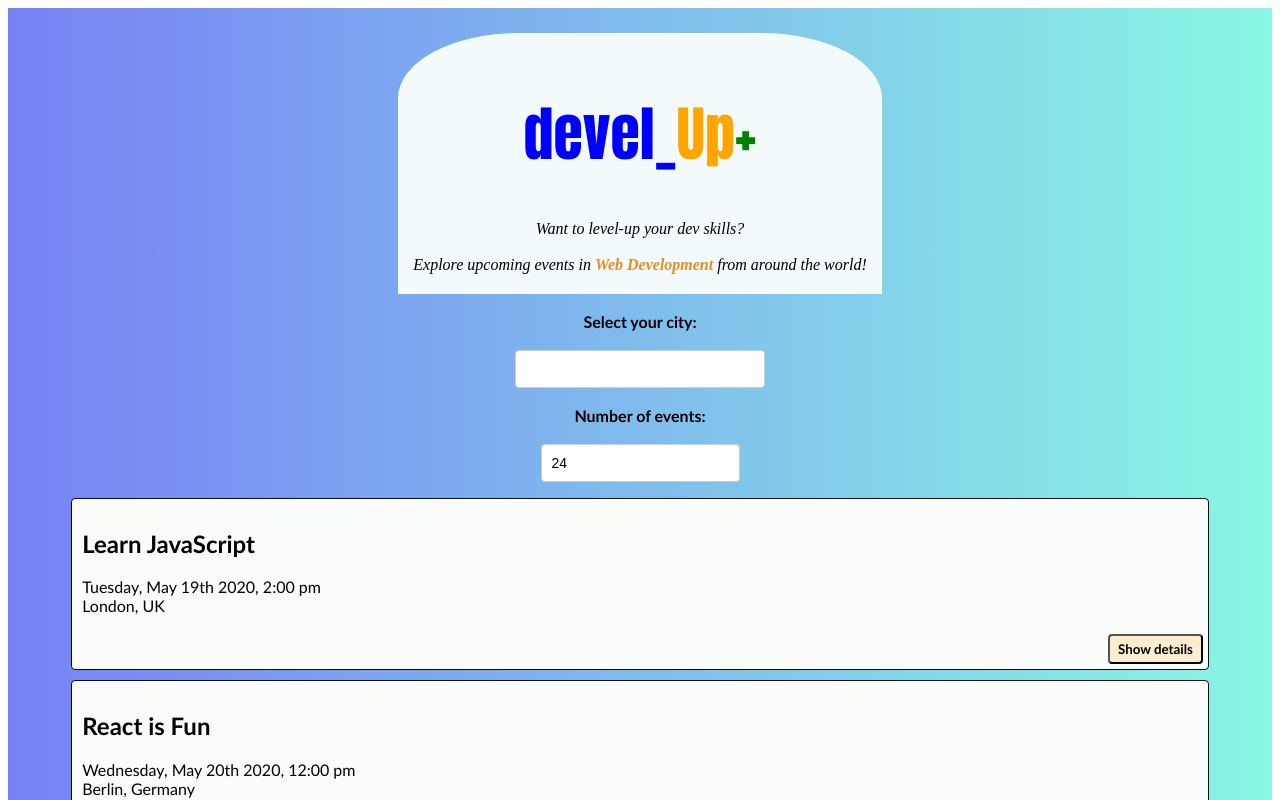
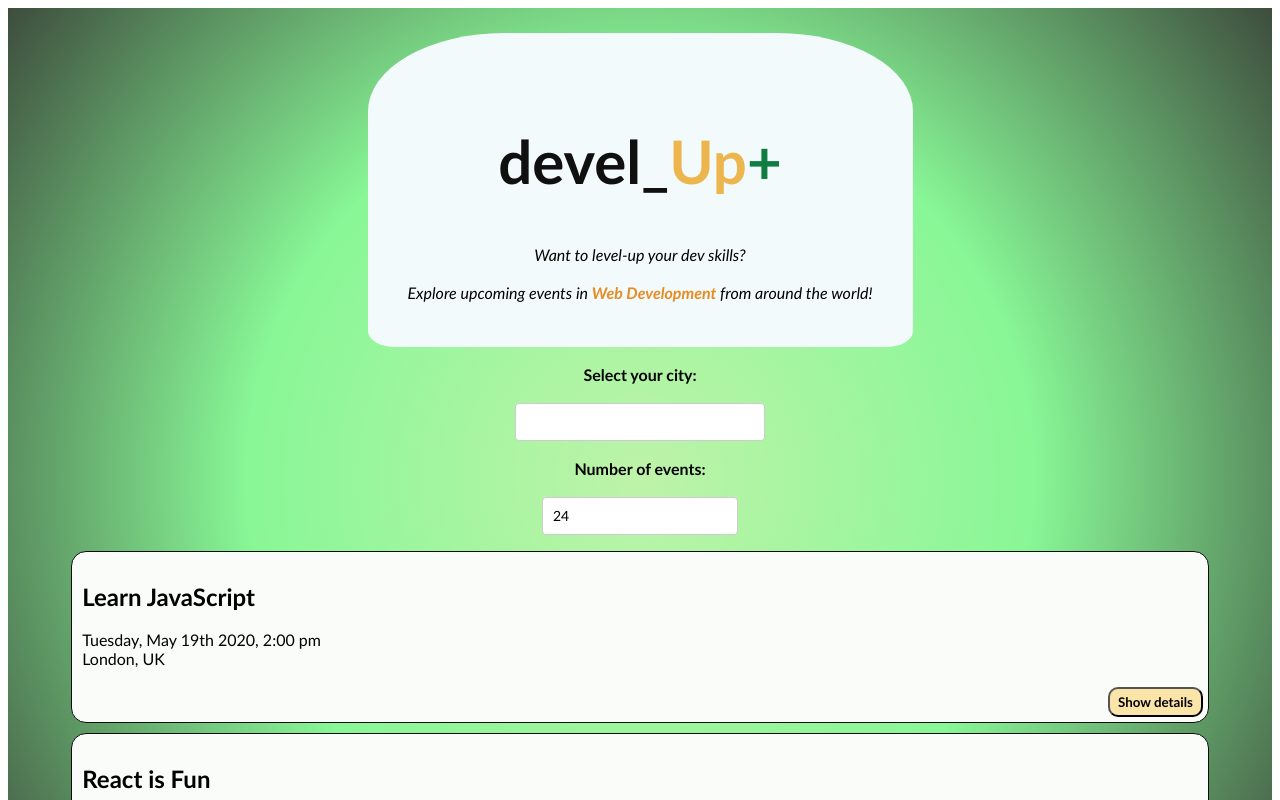
Before and after one commit to willcrone11/meet, a React (Create React App) app: page / in a window 1280 px wide. Shown: the top 800 px of the page. Built offline with nearby package versions, Linux system fonts and the light colour scheme.

Commit message:
Updates website stylings

```diff
--- a/src/App.css
+++ b/src/App.css
@@ -1,19 +1,22 @@
-@import url('https://fonts.googleapis.com/css2?family=Bebas+Neue&family=Comfortaa:wght@500&family=Josefin+Sans&display=swap');
+
 .App {
   text-align: center;
   padding: 2% 5%;
-  background-image: linear-gradient(to right, #7781f5 , #89f7e4);
+  background-image: radial-gradient(circle, #bef3a9 , #88f796, #3d4d3d);
 }
 
 .App * {
   box-sizing: border-box;
+  font-family: 'Trebuchet MS', 'Lucida Sans Unicode', 'Lucida Grande', 'Lucida Sans', Arial, sans-serif;
 }
 
 #header-container {
   background-color: #f3fafc;
-  padding: 15px;
+  padding: 40px;
   border-top-left-radius: 25%;
   border-top-right-radius: 25%;
+  border-bottom-left-radius: 5%;
+  border-bottom-right-radius: 5%;
   max-width: 1000px;
   display: inline-block;
 }
@@ -24,15 +27,15 @@
 }
 
 #devel {
-  color: blue;
+  color: #101011;
 }
 
 #plus {
-  color: green;
+  color: #0f7c40;
 }
 
 #up {
-  color: orange;
+  color: #ecb54d;
 }
 
 #webdev-header {
@@ -122,14 +125,14 @@ input[type="number"] {
   margin-bottom: 10px;
   text-align: left;
   border: 1px solid rgb(12, 11, 11);
-  border-radius: 4px;
+  border-radius: 15px;
   position: relative;
   background-color: #fafcf9;
   font-family: 'Trebuchet MS', 'Lucida Sans Unicode', 'Lucida Grande', 'Lucida Sans', Arial, sans-serif;
 }
 
 .event:hover {
-  border: 5px solid #008000;
+  border: 5px solid #141414;
 }
 
 .details-btn {
@@ -137,10 +140,10 @@ input[type="number"] {
   right: 5px;
   bottom: 5px;
   padding: 5px 8px;
-  border-radius: 4px;
+  border-radius: 10px;
   outline: none;
   cursor: pointer;
-  background-color: #fcedce;
+  background-color: #fae4a7;
   font-weight: bold;
   font-family: 'Trebuchet MS', 'Lucida Sans Unicode', 'Lucida Grande', 'Lucida Sans', Arial, sans-serif;
 }
```
